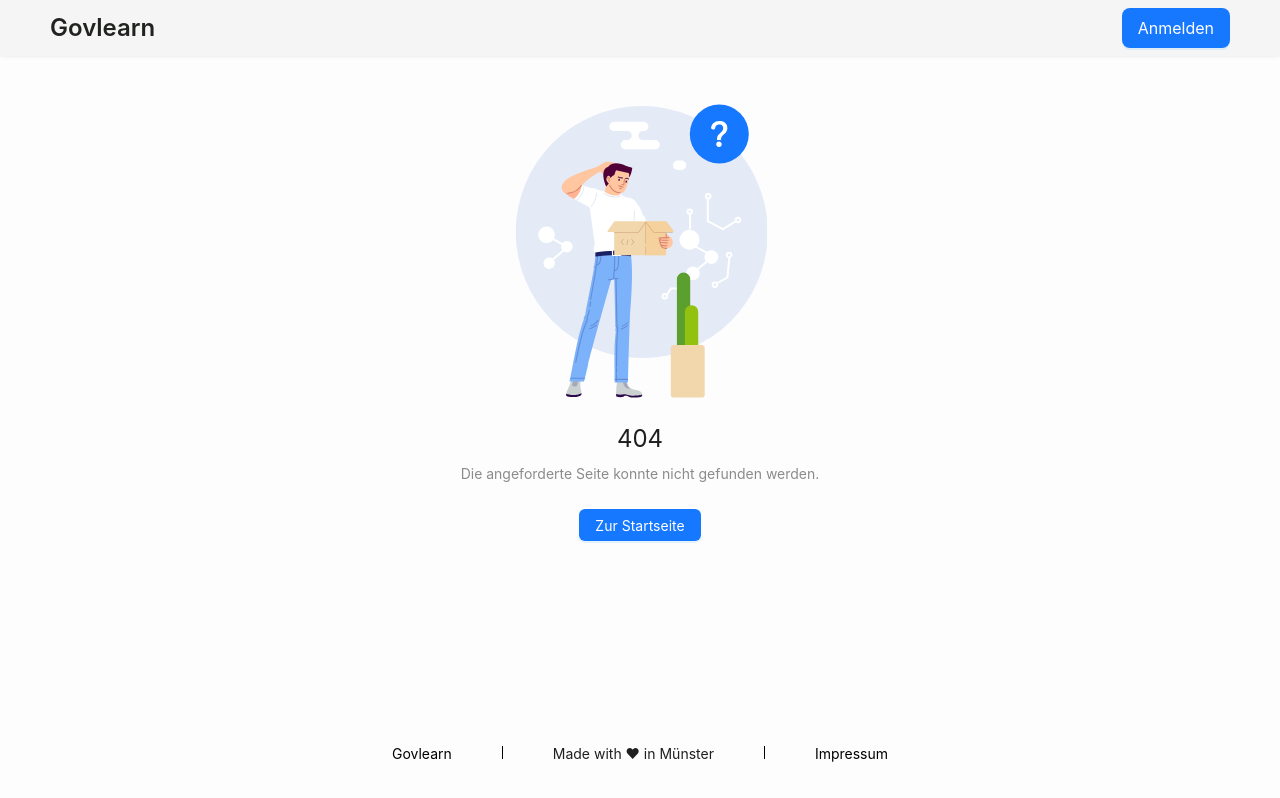
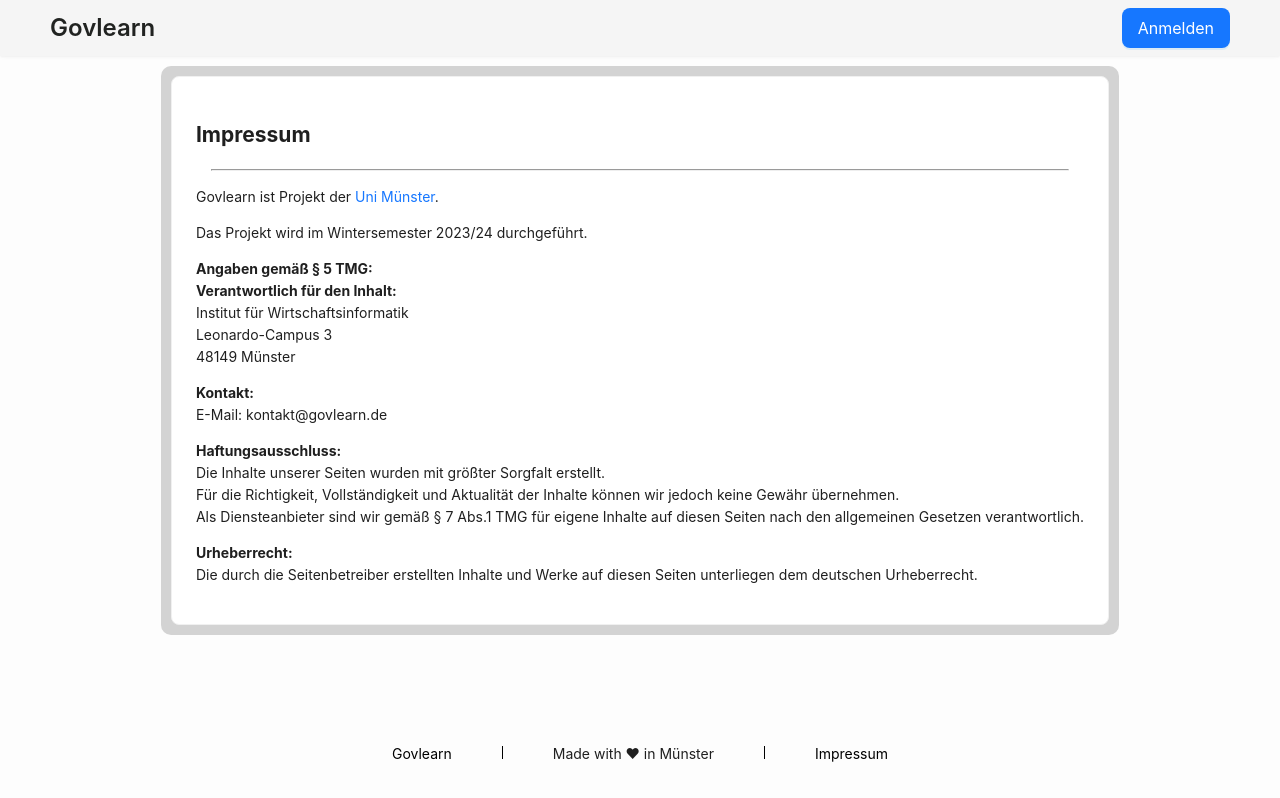
Before and after one commit to lavaloop-official/GovLearn-client, a React (Vite) app: page /imprint in a window 1280 px wide. Before the commit this address had no page. Built offline with nearby package versions, Linux system fonts and the light colour scheme.

Commit message:
implemented imorint mockup

```diff
--- a/src/App.tsx
+++ b/src/App.tsx
@@ -17,6 +17,7 @@ import NotFound from "./pages/NotFound.tsx";
 import Dashboard from "./pages/Dashboard.tsx";
 import Groups from "./pages/Groups.tsx";
 import ResetPassword from "./pages/ResetPassword.tsx";
+import Imprint from "./pages/Imprint.tsx";
 
 function App() {
 
@@ -51,6 +52,7 @@ function App() {
                                 <Route path="/reset-password/*" element={<ResetPassword/>}/>
                                 <Route path="/dashboard/*" element={<Protected><Dashboard/></Protected>}/>
                                 <Route path="/groups" element={<Protected><Groups/></Protected>}/>
+                                <Route path="/imprint" element={<Imprint/>}/>
                                 <Route path="*" element={<NotFound/>}/>
                             </Routes>
                         </Content>
@@ -60,7 +62,7 @@ function App() {
                                 <Divider type='vertical' style={{background:"black"}}/>
                                 <p style={{textAlign:"center", width:"fit-content"}}>Made with ❤ in Münster</p>
                                 <Divider type='vertical' style={{background:"black"}}/>
-                                <Link style={{textAlign:"right", width:"fit-content", textDecoration:"None", color:"black"}} to='/profile#impressum'>Impressum</Link>
+                                <Link style={{textAlign:"right", width:"fit-content", textDecoration:"None", color:"black"}} to='/imprint'>Impressum</Link>
                             </Flex>
                         </Footer>
                     </Layout>
--- /dev/null
+++ b/src/pages/Imprint.css
@@ -0,0 +1,6 @@
+.imprint-body{
+    margin: 10px auto;
+    padding: 10px;
+    border-radius: 10px;
+    background: lightgray;
+}
--- /dev/null
+++ b/src/pages/Imprint.tsx
@@ -0,0 +1,40 @@
+import { Card, Flex } from "antd";
+import "./Imprint.css";
+
+function Imprint() {
+    return (
+        <Flex vertical justify="center" align="center">
+            <Flex vertical className="imprint-body" align="center">
+                <Card>
+                <h2>Impressum</h2>
+                <hr />
+                <p>Govlearn ist Projekt der <a target="_blank" href="https://www.uni-muenster.de/de/">Uni Münster</a>. </p>
+                <p>Das Projekt wird im Wintersemester 2023/24 durchgeführt.</p>
+                <p>
+                    <b>Angaben gemäß § 5 TMG:</b><br />
+                    <b>Verantwortlich für den Inhalt:</b><br />
+                    Institut für Wirtschaftsinformatik<br />
+                    Leonardo-Campus 3<br />
+                    48149 Münster
+                </p>
+                <p>
+                    <b>Kontakt:</b><br />
+                    E-Mail: kontakt@govlearn.de
+                </p>
+                <p>
+                    <b>Haftungsausschluss:</b><br />
+                    Die Inhalte unserer Seiten wurden mit größter Sorgfalt erstellt. <br />
+                    Für die Richtigkeit, Vollständigkeit und Aktualität der Inhalte können wir jedoch keine Gewähr übernehmen. <br />
+                    Als Diensteanbieter sind wir gemäß § 7 Abs.1 TMG für eigene Inhalte auf diesen Seiten nach den allgemeinen Gesetzen verantwortlich.
+                </p>
+                <p>
+                    <b>Urheberrecht:</b><br />
+                    Die durch die Seitenbetreiber erstellten Inhalte und Werke auf diesen Seiten unterliegen dem deutschen Urheberrecht.
+                </p>
+                </Card>
+            </Flex>
+        </Flex>
+    );
+}
+
+export default Imprint;
```
